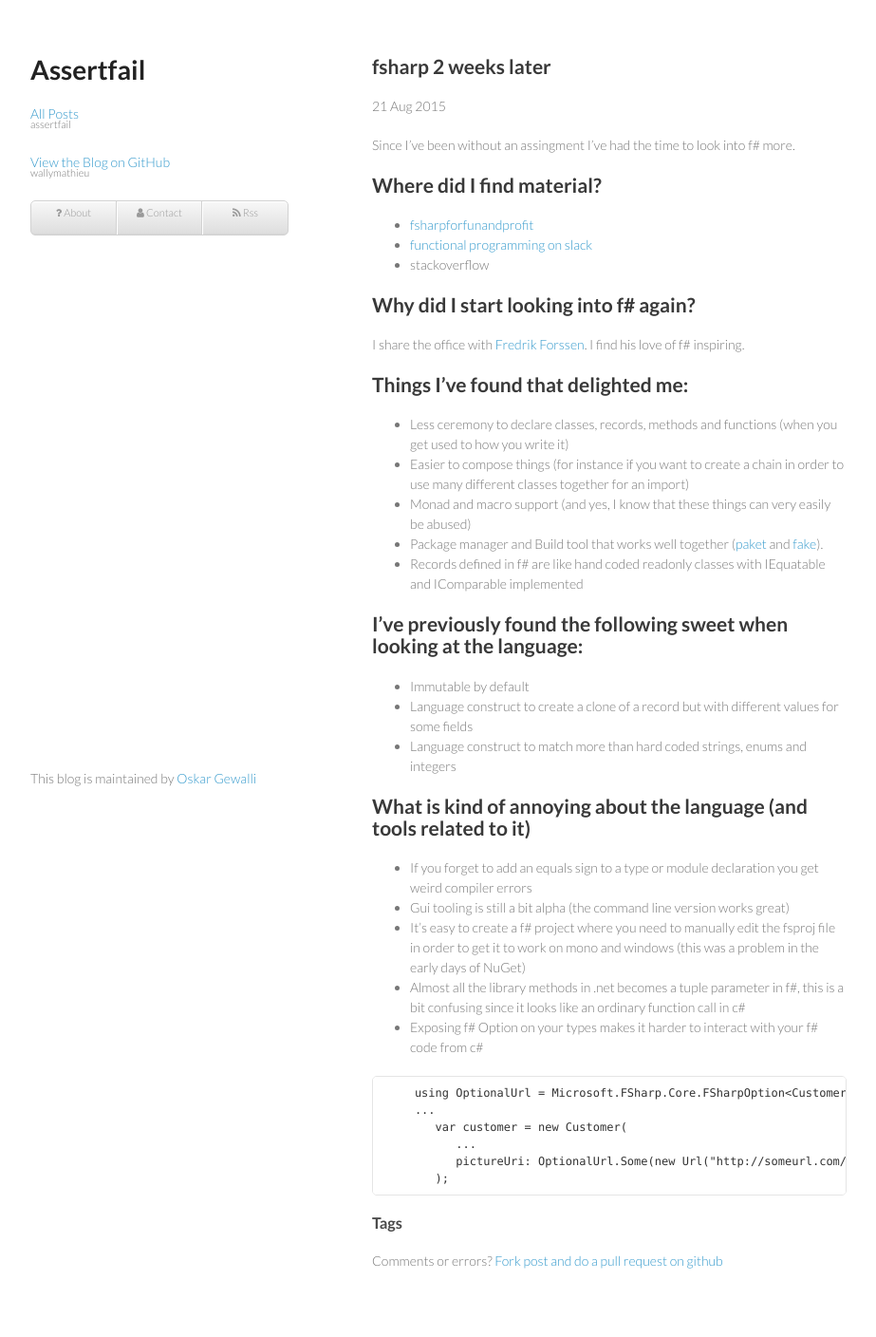
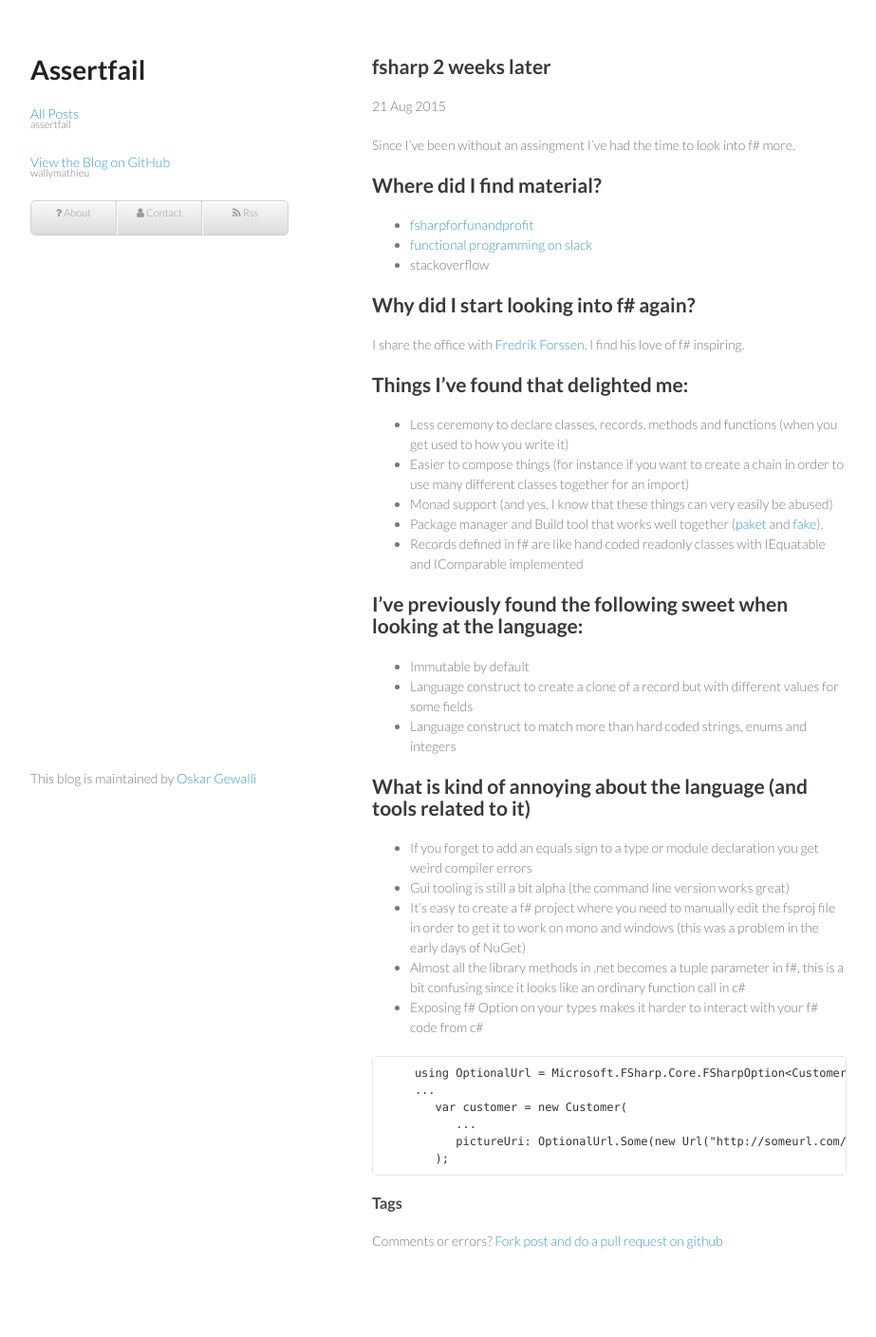
Before and after one commit to wallymathieu/assertfail, a Jekyll site: the page built from _posts/2015-08-21-fsharp-2-weeks-later.md, in a window 1280 px wide. Shown: the whole page at 95% size, without its empty margins (178-1101 px from the left). Built offline with Jekyll 4.4.1, drawn with Linux system fonts in a browser that asks for light colours; nearby versions of some CDN libraries; Markdown is read by kramdown in place of the engine named in the settings; after the commit the page ends 1387 px from its top, so only the background shows below that.

Commit message:
Update 2015-08-21-fsharp-2-weeks-later.md

```diff
--- a/_posts/2015-08-21-fsharp-2-weeks-later.md
+++ b/_posts/2015-08-21-fsharp-2-weeks-later.md
@@ -20,7 +20,7 @@ Since I've been without an assingment I've had the time to look into f# more.
 
  - Less ceremony to declare classes, records, methods and functions (when you get used to how you write it)
  - Easier to compose things (for instance if you want to create a chain in order to use many different classes together for an import)
- - Monad and macro support (and yes, I know that these things can very easily be abused)
+ - Monad support (and yes, I know that these things can very easily be abused)
  - Package manager and Build tool that works well together ([paket](https://github.com/fsprojects/Paket) and [fake](https://github.com/fsharp/FAKE)).
  - Records defined in f# are like hand coded readonly classes with IEquatable and IComparable implemented
 
```
